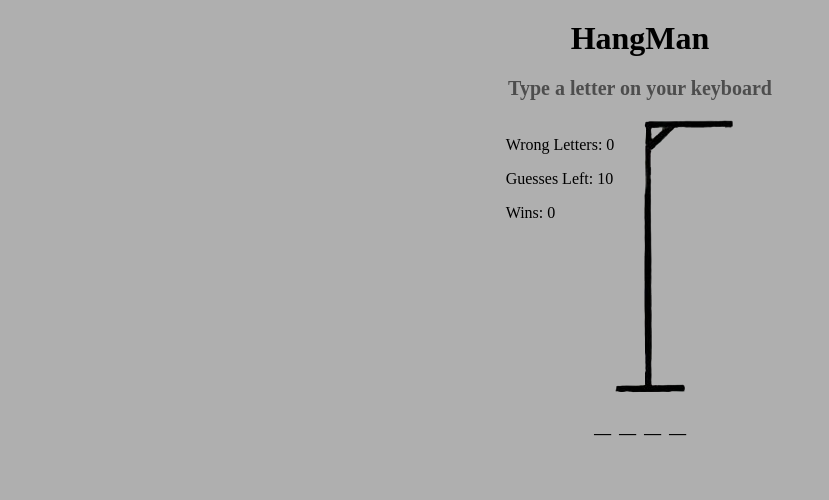
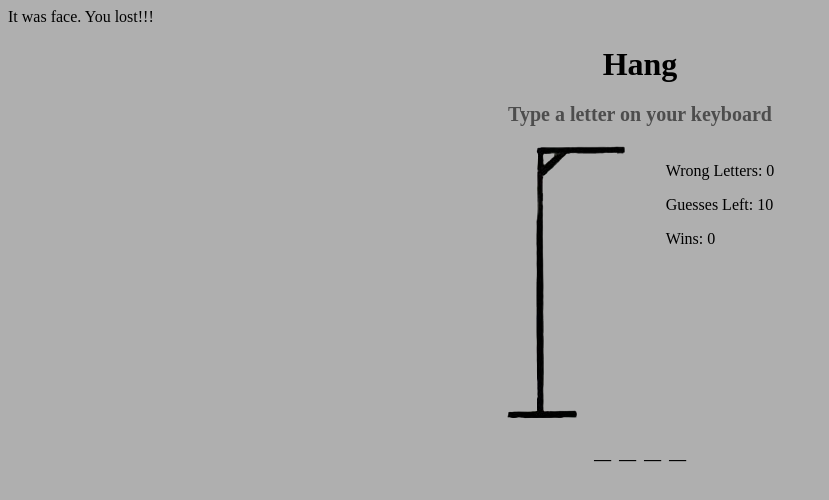
Before and after one commit to harry79ph/HangMan, a plain HTML site: page HangMan/index.html in a window 1280 px wide. Shown: the whole page, without its empty margins (0-829 px from the left). Drawn offline with Linux system fonts and the light colour scheme.

Commit message:
Update index.html

```diff
--- a/HangMan/index.html
+++ b/HangMan/index.html
@@ -8,16 +8,18 @@
 </head>
 
 <body>
+  <div class="message">It was face. You lost!!!</div>
   <div class="container">
-    <h1>HangMan</h1>
+    <h1>Hang</h1>
     <h2>Type a letter on your keyboard</h2>
     <div class="first">
+      <div class="man"><img src="imgs/0.png" alt="man"></div>
       <div class="details">
         <p>Wrong Letters: <span id="wrong">0</span></p>
         <p>Guesses Left: <span id="guess">10</span></p>
         <p>Wins: <span id="wins">0</span></p>
       </div>
-      <div class="man"></div>
+
     </div>
     <div class="second"></div>
   </div>
```
